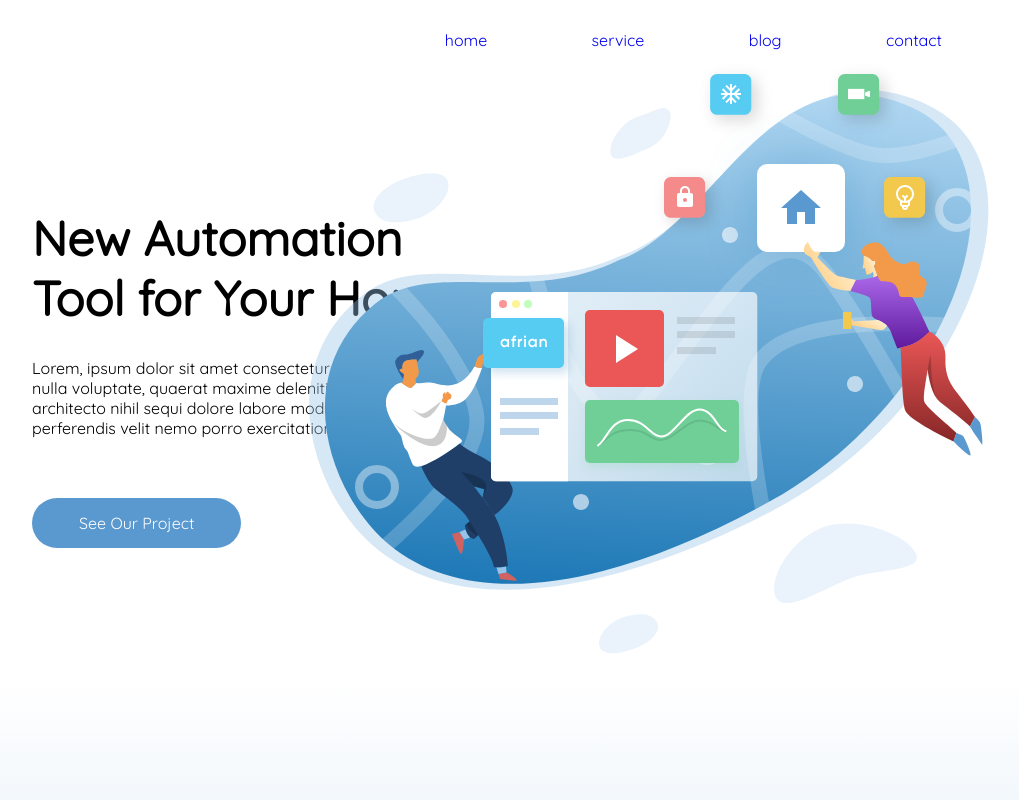
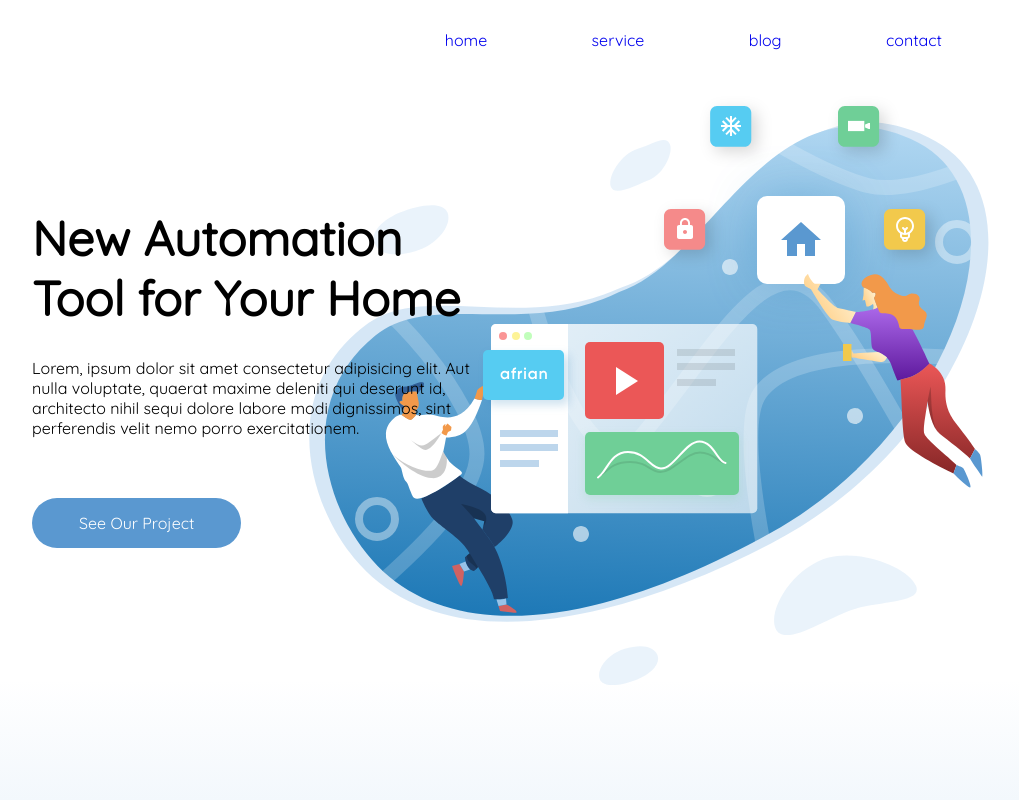
Before and after one commit to riskids/afrianska-landingpage, a plain HTML site: page index.html in a window 1280 px wide. Shown: the top 800 px of the page, without its empty margins (160-1179 px from the left). Drawn offline with Linux system fonts and the light colour scheme.

Commit message:
fix section 1 bug

```diff
--- a/style.css
+++ b/style.css
@@ -13,10 +13,11 @@
 }
 
 #section-1 img {
-    padding: 5% 10% 0px 0px;
+    padding: 6em 10% 0px 0px;
     position: absolute;
     right: 0%;
     top: 0;
+    z-index: 0;
 }
 
 nav{
@@ -39,6 +40,8 @@ nav ul li a{
 }
 
 .intro{
+    position: relative;
+    z-index: 9;
     margin: 8em 0em;
     width: 50%;
 }
```
